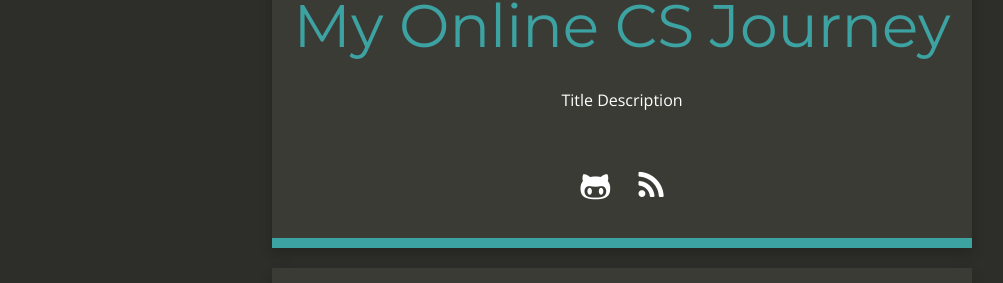
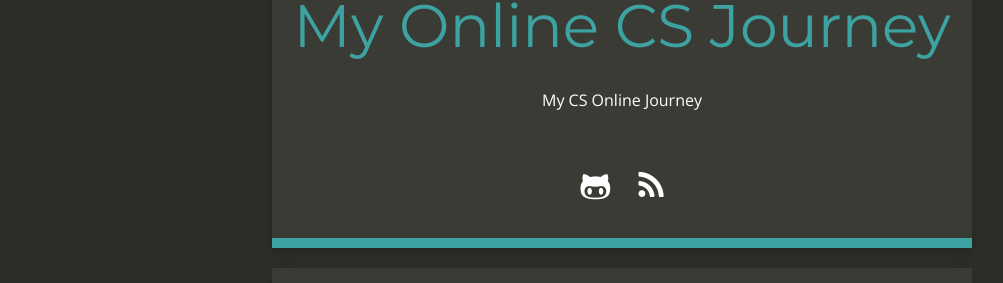
Before and after one commit to MarcosBSD/MarcosBSD.github.io, a Jekyll site: the page built from index.html, in a window 1280 px wide. Shown: the part 172-455 px from the top of the page, without its empty margins (18-1021 px from the left). Built offline with Jekyll 4.4.1, drawn with Linux system fonts in a browser that asks for light colours; nearby versions of some CDN libraries.

Commit message:
Updated Config

```diff
--- a/_config.yml
+++ b/_config.yml
@@ -15,7 +15,7 @@ description: |-
   Online Computer Science
 baseurl:
 url: http://csumb-blog.marcosbarrera.com/
-title_description: Title Description
+title_description: My CS Online Journey
 title_image: "/uploads/images.png"
 google_analytics: UA-163962122-1
 disqus_account:
```
